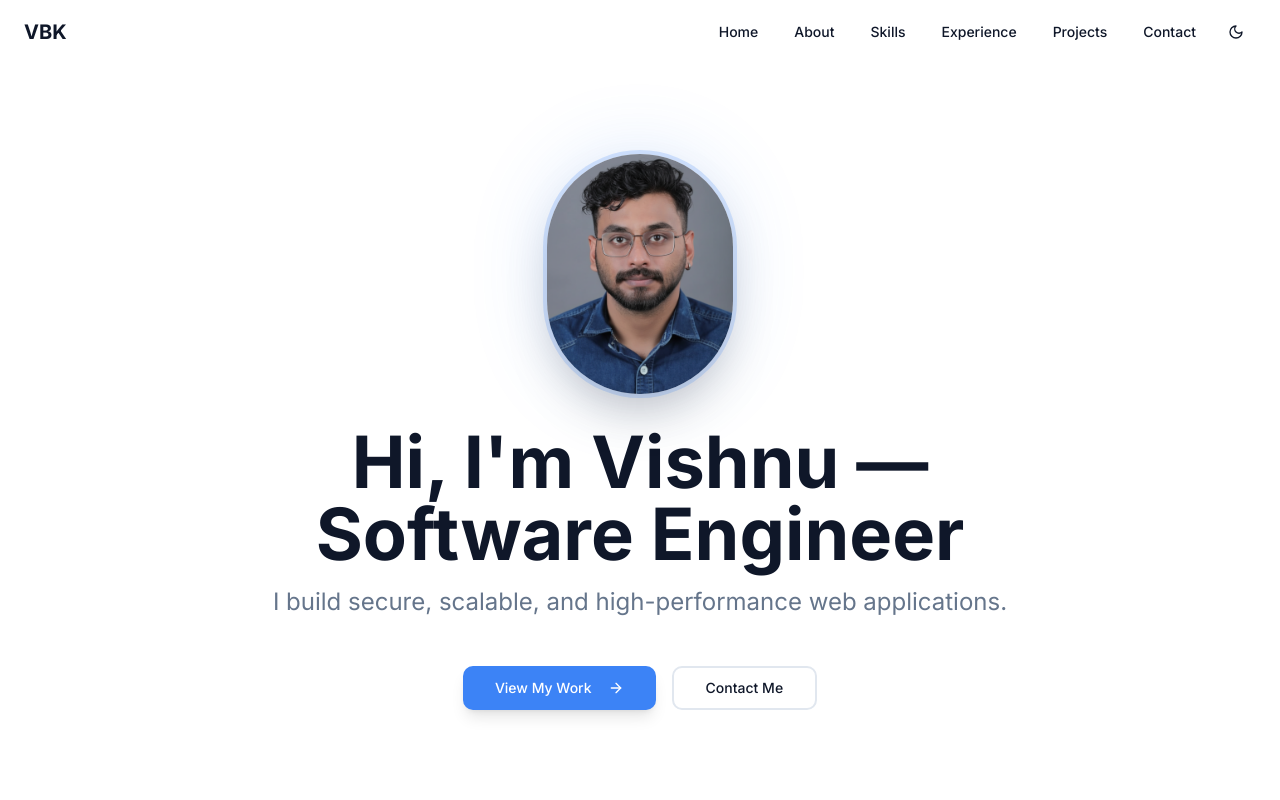
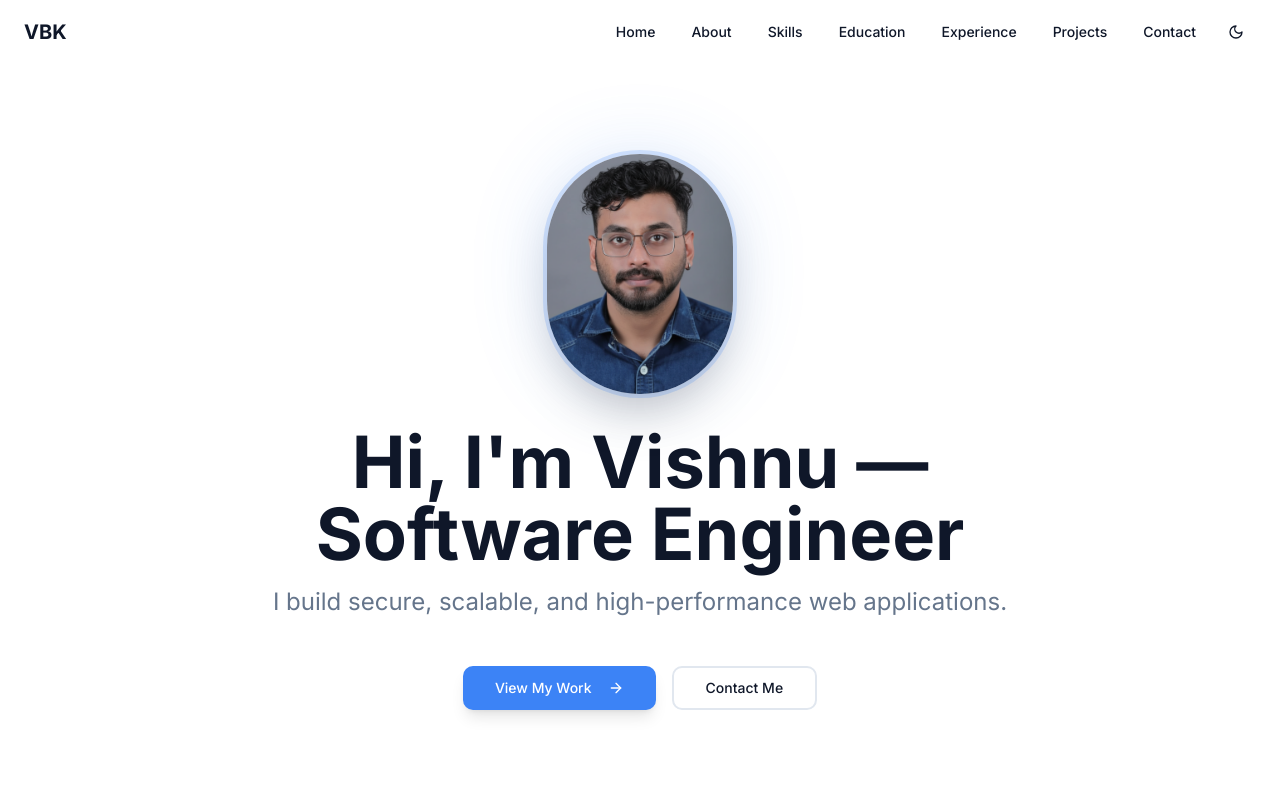
Before and after one commit to vishnu690/vishnubk-folio, a React (Vite) app: page / in a window 1280 px wide. Shown: the top 800 px of the page. Built offline with nearby package versions, Linux system fonts and the light colour scheme; the HTML template or start-up script is replaced by a standard one.

Commit message:
Add files via upload

```diff
--- a/src/components/Navigation.tsx
+++ b/src/components/Navigation.tsx
@@ -27,6 +27,7 @@ export const Navigation = () => {
     { label: "Home", id: "home" },
     { label: "About", id: "about" },
     { label: "Skills", id: "skills" },
+    { label: "Education", id: "education" },
     { label: "Experience", id: "experience" },
     { label: "Projects", id: "projects" },
     { label: "Contact", id: "contact" },
```
